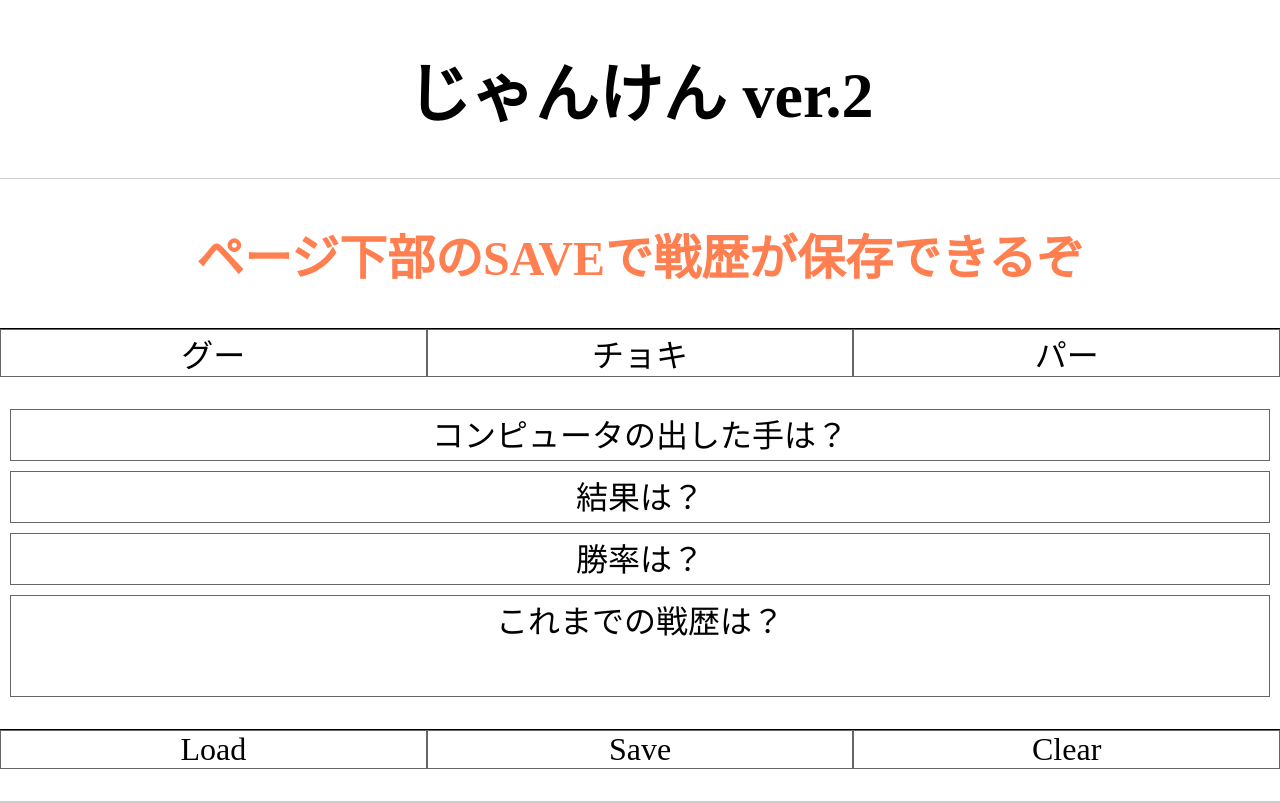
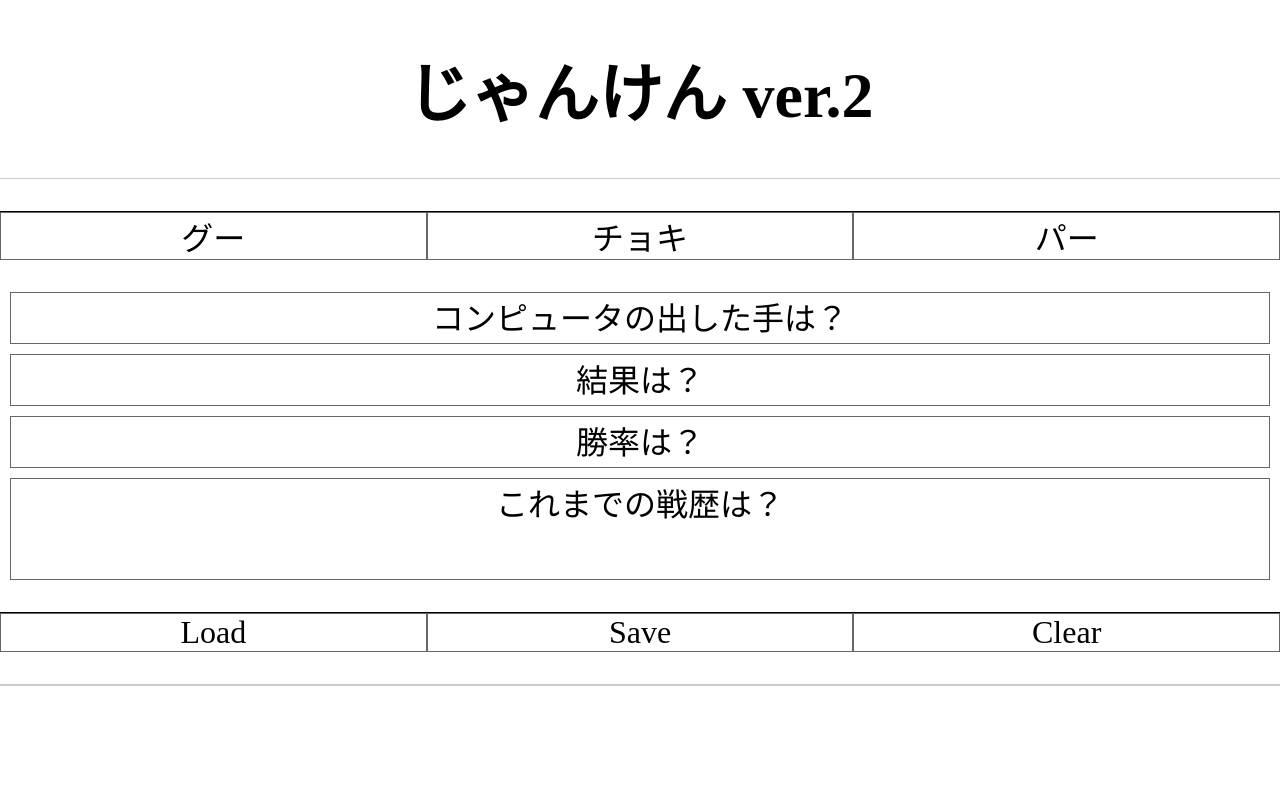
Before and after one commit to Tsk383/LocalStorage, a plain HTML site: page index.html in a window 1280 px wide. Drawn offline with nearby package versions, Linux system fonts and the light colour scheme.

Commit message:
h2 modify

```diff
--- a/index.html
+++ b/index.html
@@ -14,7 +14,6 @@
   </header>
 
   <main>
-    <h2>ページ下部のSAVEで戦歴が保存できるぞ</h2>
     <ul>
       <li id="gu_btn">グー</li>
       <li id="cho_btn">チョキ</li>
@@ -71,9 +70,6 @@
         $("#result").text(data.game_count + "戦目 Draw.");
         data.before_result[1] = data.game_count + "戦目 Draw.";
         data.result_count[2]++;
-        // result = data.game_count + "戦目 あなたはグー,コンピュータはグー,結果はdraw";
-        // result = data.game_count + "戦目 あなたはグー,コンピュータはグー,結果はdraw";
-        // all_result.push(result);
         data.all_result.push(data.game_count + "戦目 あなたはグー,コンピュータはグー,結果はdraw");
 
       } else if (randomNumber === 1) {
@@ -83,8 +79,6 @@
         $("#result").text(data.game_count + "戦目 You Win!!");
         data.before_result[1] = data.game_count + "戦目 You Win!!";
         data.result_count[0]++;
-        // result = data.game_count + "戦目 あなたはグー,コンピュータはチョキ,結果はwin";
-        // all_result.push(result);
         data.all_result.push(data.game_count + "戦目 あなたはグー,コンピュータはチョキ,結果はwin");
       } else {
         //コンピュータはパーを出す
@@ -93,19 +87,16 @@
         $("#result").text(data.game_count + "戦目 You Lose...");
         data.before_result[1] = data.game_count + "戦目 You Lose...";
         data.result_count[1]++;
-        // result = data.game_count + "戦目 あなたはグー,コンピュータはパー,結果はlose";
-        // all_result.push(result);
         data.all_result.push(data.game_count + "戦目 あなたはグー,コンピュータはパー,結果はlose");
       }
       data.win_rate = Math.round(data.result_count[0] / data.game_count * 100) + "%";
       $("#win_rate").text(data.win_rate + "(" + data.result_count[0] + "勝 " + data.result_count[1] + "敗 " + data.result_count[2] + "引き分け)");
-      //console.log(data);
+
       //戦歴表示
       all_resultElements = [];
       for (i = 0; i < Object.keys(data.all_result).length; i++) {
         all_resultElements.push('<p>' + data.all_result[i] + '</p>');
       }
-      //console.log(all_resultElements);
       $('#record').html(all_resultElements);
 
     });
@@ -145,13 +136,12 @@
       $("#win_rate").text(data.win_rate + "(" + data.result_count[0] + "勝 " + data.result_count[1] + "敗 " + data.result_count[2] + "引き分け)");
       $("#record").text(all_result);
       data.all_result = all_result;
-      //console.log(data);
+
       //戦歴表示
       all_resultElements = [];
       for (i = 0; i < Object.keys(data.all_result).length; i++) {
         all_resultElements.push('<p>' + data.all_result[i] + '</p>');
       }
-      //console.log(all_resultElements);
       $('#record').html(all_resultElements);
     });
     $("#par_btn").on("click", function () {
@@ -189,7 +179,7 @@
       $("#win_rate").text(data.win_rate + "(" + data.result_count[0] + "勝 " + data.result_count[1] + "敗 " + data.result_count[2] + "引き分け)");
       $("#record").text(all_result);
       data.all_result = all_result;
-      //console.log(data);
+
       //戦歴表示
       all_resultElements = [];
       for (i = 0; i < Object.keys(data.all_result).length; i++) {
```
